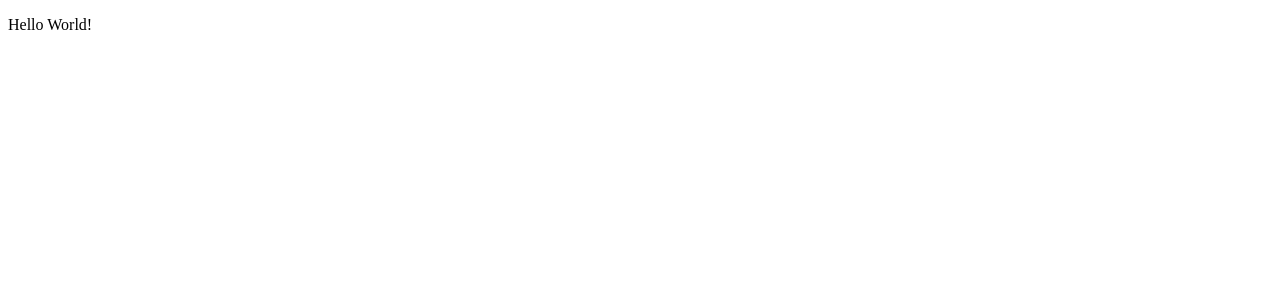
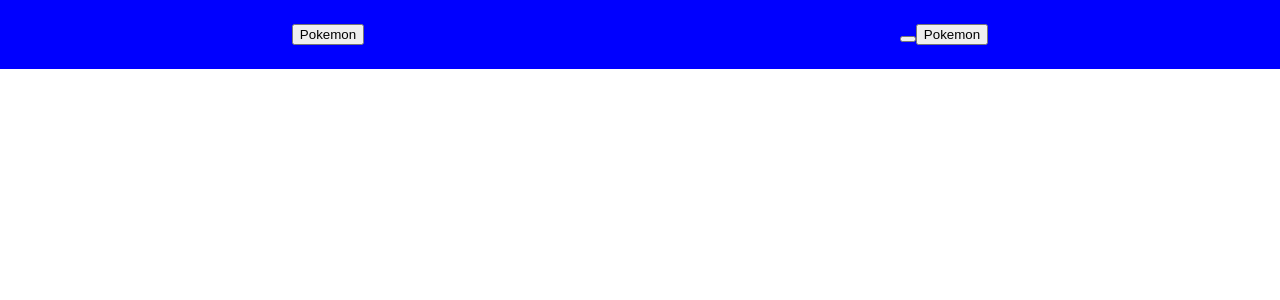
Before and after one commit to EricaReis/pokestore, a React (Vite) app: page / in a window 1280 px wide. Shown: the top 300 px of the page. Built offline with nearby package versions, Linux system fonts and the light colour scheme.

Commit message:
Adding button navbar

```diff
--- a/src/App.tsx
+++ b/src/App.tsx
@@ -1,5 +1,13 @@
+import Home from "./pages/Home/Home";
+import GlobalStyles from "./styles/global.styles";
+
 function App() {
-  return <p>Hello World!</p>;
+  return (
+    <>
+      <Home />
+      <GlobalStyles />
+    </>
+  );
 }
 
 export default App;
--- /dev/null
+++ b/src/components/Button/Button.interfaces.ts
@@ -0,0 +1 @@
+export interface ButtonProps {}
--- /dev/null
+++ b/src/components/Button/Button.styles.ts
@@ -0,0 +1,5 @@
+import styled from "styled-components";
+
+export const Container = styled.div`
+  display: flex;
+`;
--- /dev/null
+++ b/src/components/Button/Button.tsx
@@ -0,0 +1,5 @@
+import { Container } from "./Button.styles";
+
+export default function Button(): JSX.Element {
+  return <button type="button"></button>;
+}
--- /dev/null
+++ b/src/components/Navbar/Navbar.interfaces.ts
@@ -0,0 +1 @@
+export interface NavbarProps {}
--- /dev/null
+++ b/src/components/Navbar/Navbar.styles.ts
@@ -0,0 +1,9 @@
+import styled from "styled-components";
+
+export const Container = styled.div`
+  display: flex;
+  width: 100%;
+  justify-content: space-between;
+  background-color: blue;
+  padding: 1.5rem;
+`;
--- /dev/null
+++ b/src/components/Navbar/Navbar.tsx
@@ -0,0 +1,14 @@
+import Button from "../Button/Button";
+import { Container } from "./Navbar.styles";
+
+export default function Navbar(): JSX.Element {
+  return (
+    <Container>
+      <button type="button">Pokemon</button>
+      <div>
+        <Button />
+        <button type="button">Pokemon</button>
+      </div>
+    </Container>
+  );
+}
--- a/src/pages/Home/Home.tsx
+++ b/src/pages/Home/Home.tsx
@@ -1,8 +1,13 @@
 import { useEffect } from "react";
+import Navbar from "../../components/Navbar/Navbar";
 import { getAllItems, getItem } from "../../services/Items/Items";
 import { getAllPokemons, getPokemon } from "../../services/Pokemon/Pokemon";
 import { Container } from "./Home.styles";
 
 export default function Home(): JSX.Element {
-  return <Container>Home</Container>;
+  return (
+    <Container>
+      <Navbar />
+    </Container>
+  );
 }
--- /dev/null
+++ b/src/styles/global.styles.ts
@@ -0,0 +1,7 @@
+import { createGlobalStyle } from "styled-components";
+
+export default createGlobalStyle`
+  * {
+    margin: 0 auto;
+  }
+`;
```
Also changed, not shown: src/assets/International_Pokémon_logo 1logo.png (added).
